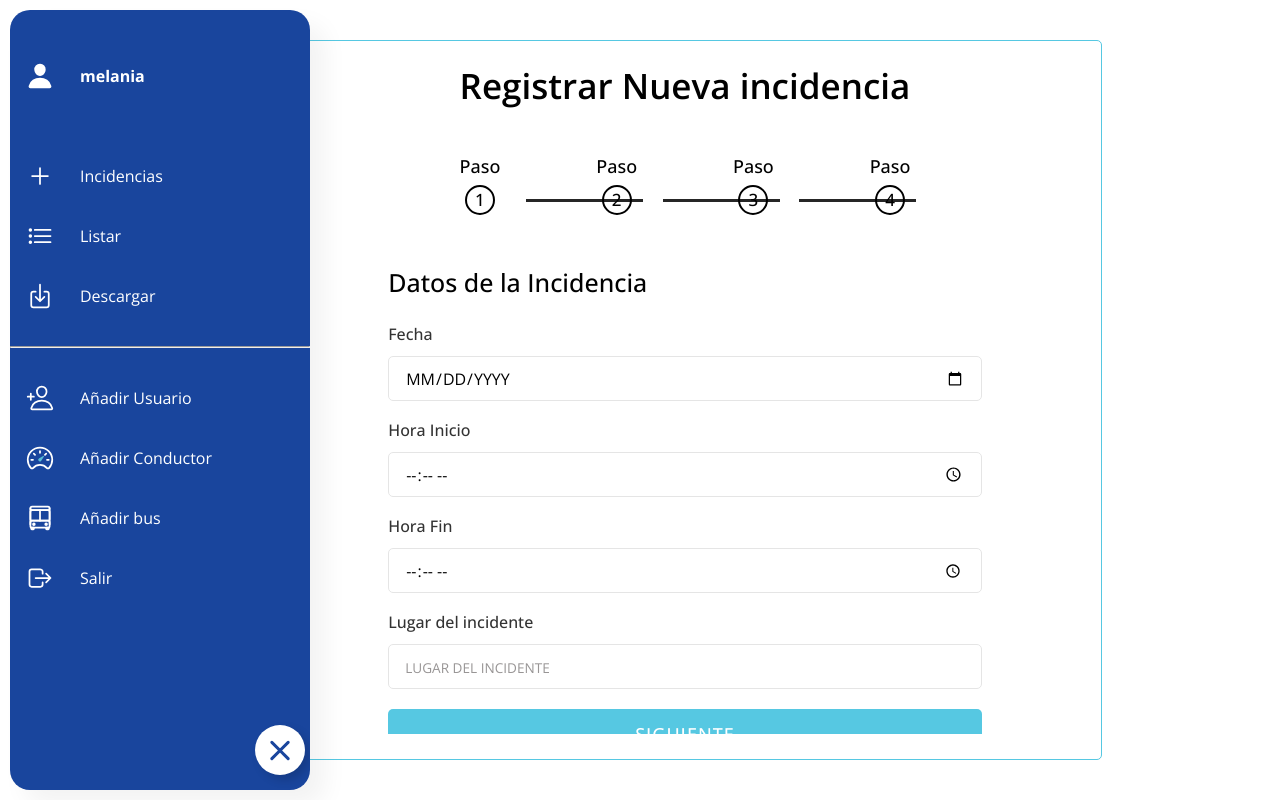
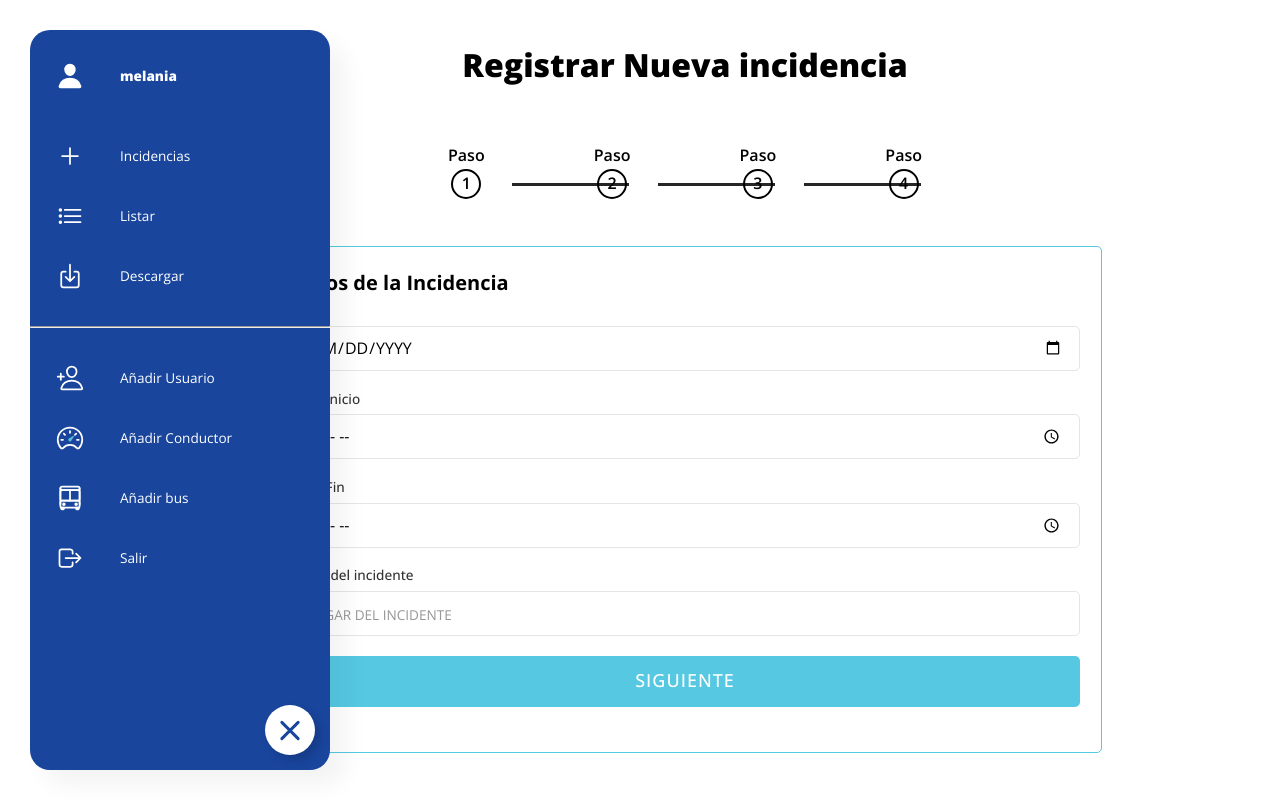
Before and after one commit to aniapalominoq/CRUD-incidencias-php, a PHP site: page /inicio.php?seccion=registro_incidencias in a window 1280 px wide. Run offline with PHP 8.4, Linux system fonts and the light colour scheme; a user stored in the database is signed in; data comes from the database, SQL or seed files in the repository; some libraries are stand-ins or nearby versions.

Commit message:
remove:se cambio los estilos al formulario de registro de incidencias

```diff
--- a/public/css/inicio.css
+++ b/public/css/inicio.css
@@ -35,7 +35,7 @@
     position: fixed;
     inset: 10px;
     background:var(--blue-300);
-    width: 60px;
+    width: 80px;
    /*  border-left: 10px solid var(--blue-300) ; */
     border-radius:50px;
     overflow: hidden;
@@ -121,10 +121,10 @@
    color:var(--blue-300);
 }
 .inicio__navegation-li-user{
-    top:20px;
-    margin-bottom: 60px;
+    margin-bottom: 20px;
     background:none;
-    font-weight: 700;
+    font-weight: 800;
+
 }
 
 .inicio__navegation-li:hover::before
@@ -165,7 +165,7 @@
 {
     position: relative;
     display: block;
-    min-width: 60px;
+    min-width: 80px;
     height: 60px;
     line-height: 60px;
     text-align: center;
@@ -187,6 +187,7 @@
     line-height: 60px;
     text-align: start;
     white-space:nowrap;
+    font-size: 0.85rem;
 }
 
 
@@ -202,16 +203,31 @@
 }
 .inicio__navegation{
     inset:5px;
+    width: 60px;
 }
-
+.inicio__navegation-icon {
+    min-width: 60px;
+}
 
 }
 @media screen and (min-width: 768px) and (max-width: 991px) {
     .inicio__main{
         padding-left:7.5rem;
     }
+    .inicio__navegation{
+    inset:30px;
+
+}
+.inicio__navegation-toggle{
+    right: 15px;
+}
 
 }
 @media screen and (min-width: 992px) {
-
+.inicio__navegation{
+    inset:30px;
 }
+.inicio__navegation-toggle{
+    right: 15px;
+}
+}
--- a/public/css/resgistro_incidencias.css
+++ b/public/css/resgistro_incidencias.css
@@ -5,33 +5,34 @@
 /* contenerdor de toda la seccion */
 
 .addIncidents__container{
-    border:1px solid var(--cyan-100);
+
     width: 70%;
-    height: 90%;
-    border-radius: 5px;
+    height: 100%;
+
     background:#fff;
     text-align: center;
    /*  box-shadow: 0.4rem 0.9rem 2rem #17181d63; */
     display: flex;
     flex-direction: column;
     align-items: center;
-    justify-content: center;
-    gap: 2rem;
+    justify-content: space-evenly;
+
+
 
 }
-.addIncidents__container>*{
-    width: 80%;
-}
+
 /* primer hijo del contenedor */
 
 .addIncidents__container-header{
-    font-size: 35px;
-    font-weight:600;
+    font-size: 4vh;
+    font-weight:800;
 }
 
 .addIncidents__form-outer{
-    width:80%;
+    border-radius: 5px;
+    width:100%;
      overflow: hidden;
+         border: 1px solid var(--cyan-100);
 }
 
 .addIncidents__form{
@@ -53,7 +54,7 @@
 }
 .addIncidents__form-group{
 display:flex;
-width: 100%;
+width: 95%;
 gap:0.5em;
 }
 
@@ -69,8 +70,10 @@ border-radius:0.3125rem;
 }
 .addIncidents__form-title{
  text-align: left;
-font-size:25px;
-font-weight: 500;
+font-size:20px;
+margin: unset;
+    font-weight: 700;
+    padding: 3vh 0 0 0;
 }
 .addIncidents__form-field{
     display:flex;
@@ -162,10 +165,10 @@ margin-top: 1.5rem;
     width: 100%;
 }
 .addIncidents__progress-title{
-    font-size:18px;
-    font-weight: 500;
+    font-size:2vh;
+    font-weight: 600;
     color:#000;
-    margin-bottom: 8px;
+    margin-bottom: 5px;
     transform: 0.2s;
 }
 .addIncidents__progress-title.spot-light{
@@ -215,8 +218,7 @@ background: #262626;
 }
 }
 .addIncidents__progress-number{
-    font-weight: 500;
-    font-size:17px;
+    font-weight: 600;
     line-height: 25px;
     position:absolute;
     left:50%;
@@ -232,7 +234,7 @@ left: 51.5%;
 top:76%;
 transform: translate(-50%,-50%);
  display:none;
-width:20px ;
+width:1.2rem; ;
 
 }
 .addIncidents__progress-check.spot-light{
@@ -256,9 +258,9 @@ width:20px ;
 /* media queries */
 @media screen and (max-width: 767px) {
 .addIncidents__container{
-    padding:10px ;
     text-align: left;
-    }
+}
+
 
 .addIncidents__container-header{
     font-size:1.625rem;
@@ -275,8 +277,8 @@ width:20px ;
 }
 
 .addIncidents__progress-bar{
-    margin:0px;
-    width: 60%;
+
+    width: 90%;
 }
 .addIncidents__form-title{
 font-size:1.3rem;
@@ -287,6 +289,7 @@ font-size:1.3rem;
 
 .addIncidents__form-outer{
     overflow-y: auto;
+    width: 100%;
 }
 
 .addIncidents__form-group{
@@ -324,8 +327,8 @@ height: 2rem;
    font-size: 0.9rem;
 }
 .addIncidents__progress-bullet::before, .addIncidents__progress-bullet::after{
-    right: -15px;
-        width: 50%;
+    right: -40px;
+        width: 145%;
 }
 
 .btns{
@@ -462,12 +465,14 @@ top:75%;
 }
 @media screen and (min-width: 992px) {
     .addIncidents__container{
-    padding:25px ;
+
     }
     .addIncidents__form-label{
-    font-size: 1rem;
+            color: var(--black-100);
+    font-weight: 500;
+    font-size: 0.85rem;
     text-align: left;
-    margin-bottom: 0.8rem;
+    margin-bottom: 0.5rem;
     margin-left: 0;
 
 }
@@ -482,8 +487,8 @@ width: 450%;
 }
 .addIncidents__progress-check{
 
-left: 50.5%;
-top:74.5%;
+left: 50%;
+top:80%;
 
 
 }
```
